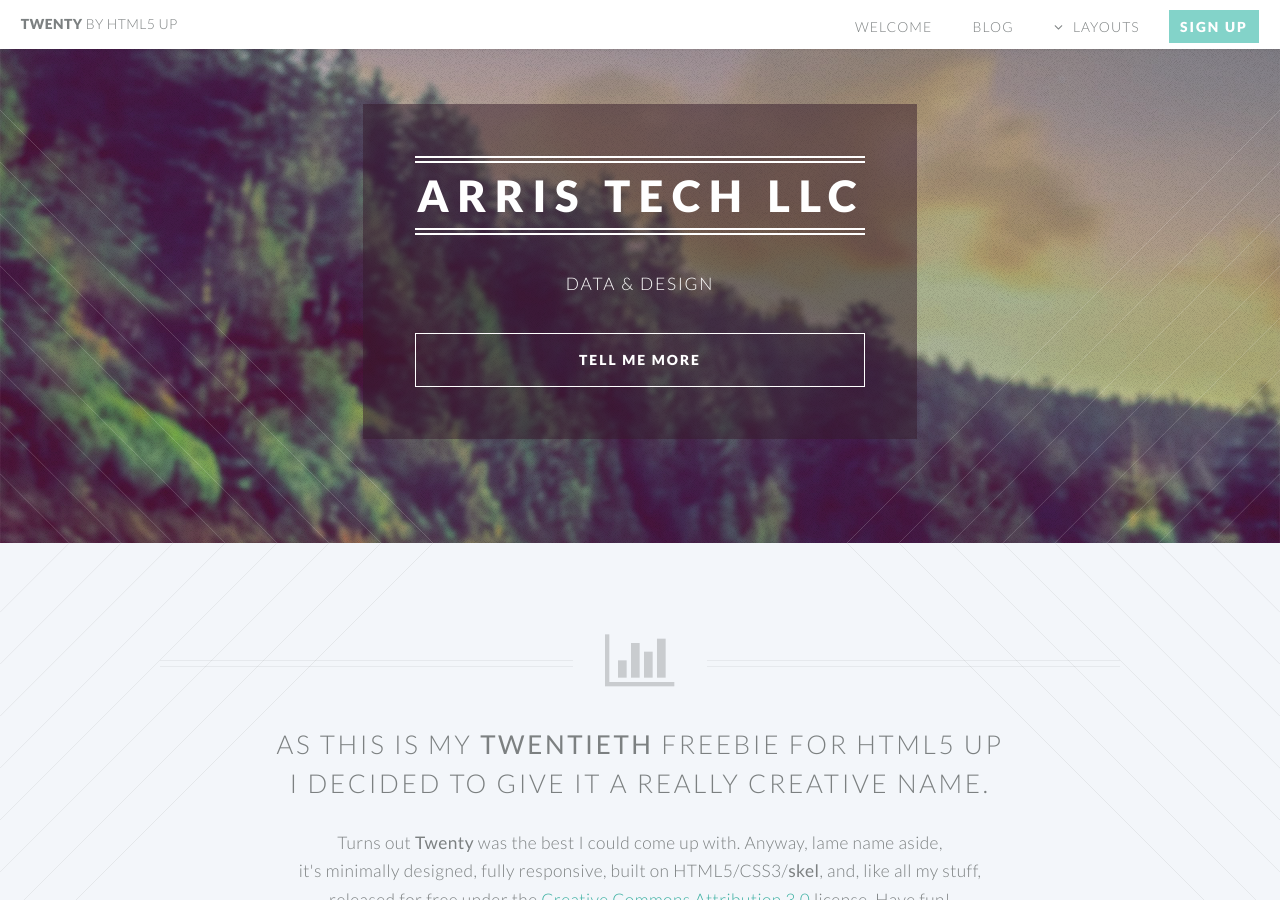
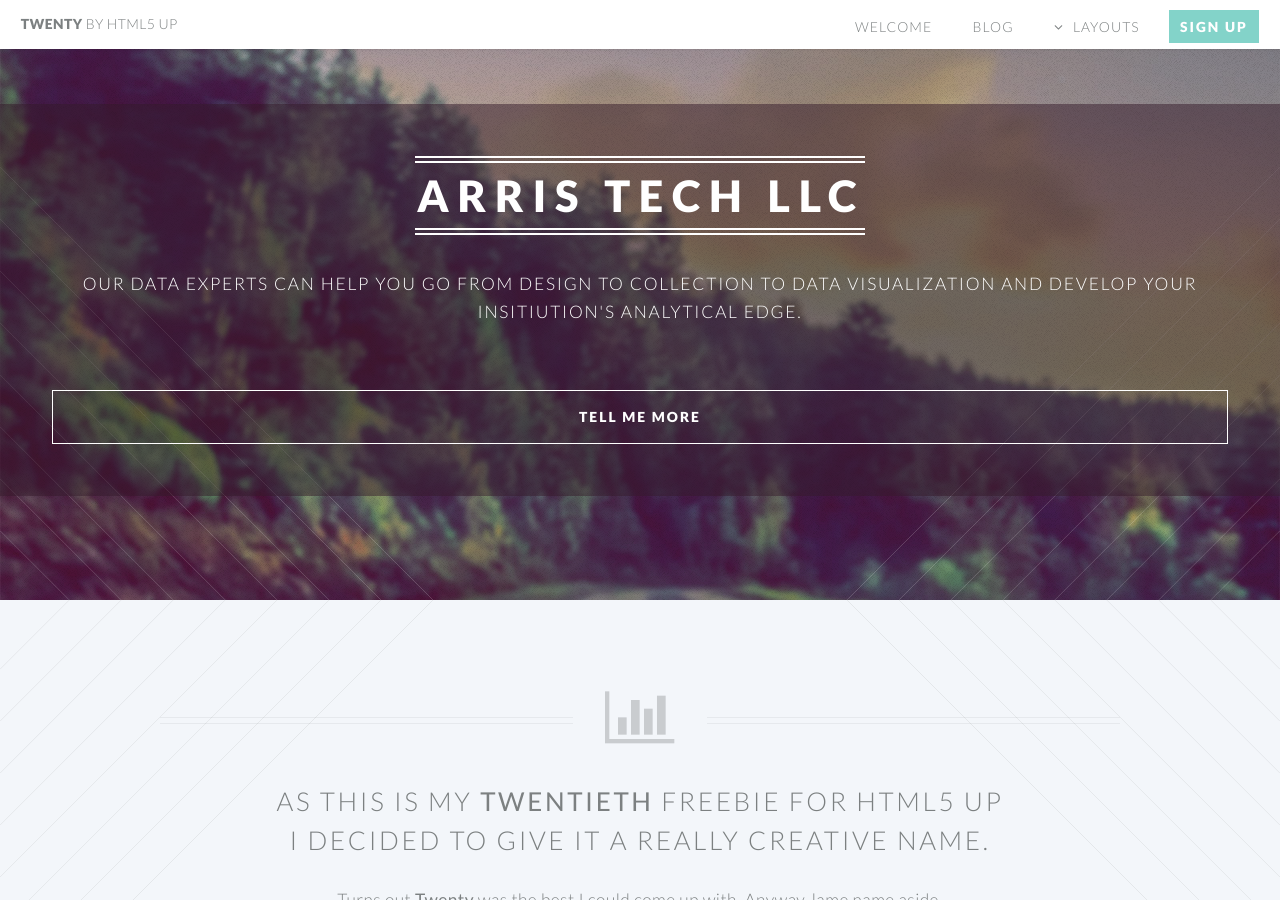
Before and after one commit to arrisTech/arrisTech.github.io, a Jekyll site: the page built from index.html, in a window 1280 px wide and 900 px high. Built offline with Jekyll 4.4.1, drawn with Linux system fonts in a browser that asks for light colours.

Commit message:
adjusted text on banner

```diff
--- a/_includes/banner.html
+++ b/_includes/banner.html
@@ -13,9 +13,7 @@
             <h2>Arris Tech LLC</h2>
         </header>
 
-        <!-- We make sense of data and make it make sense to you.  -->
-
-        <p>Data & Design
+        <p>Our data experts can help you go from design to collection to data visualization and develop your insitiution's analytical edge.</p>
         <br />
         <footer>
             <ul class="buttons vertical">
```
